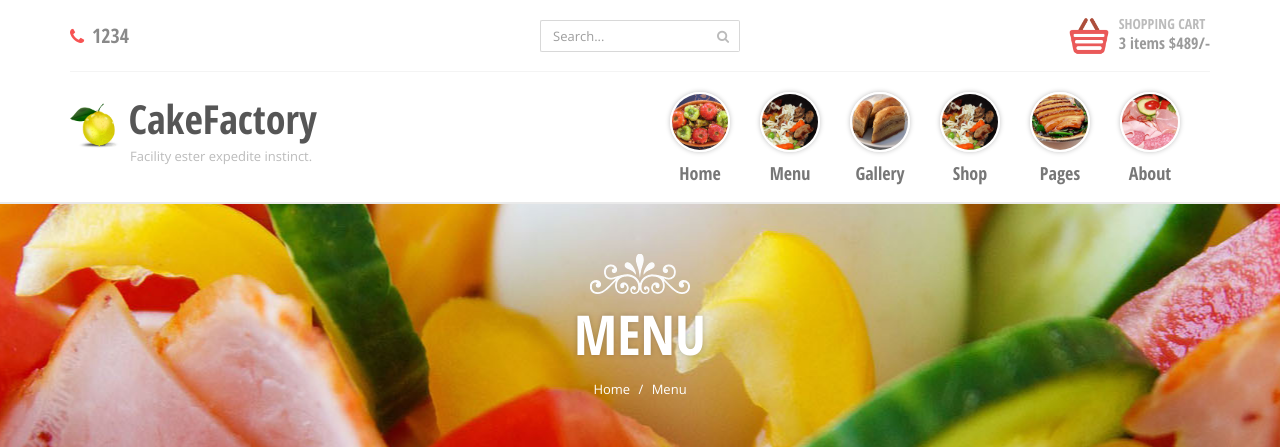
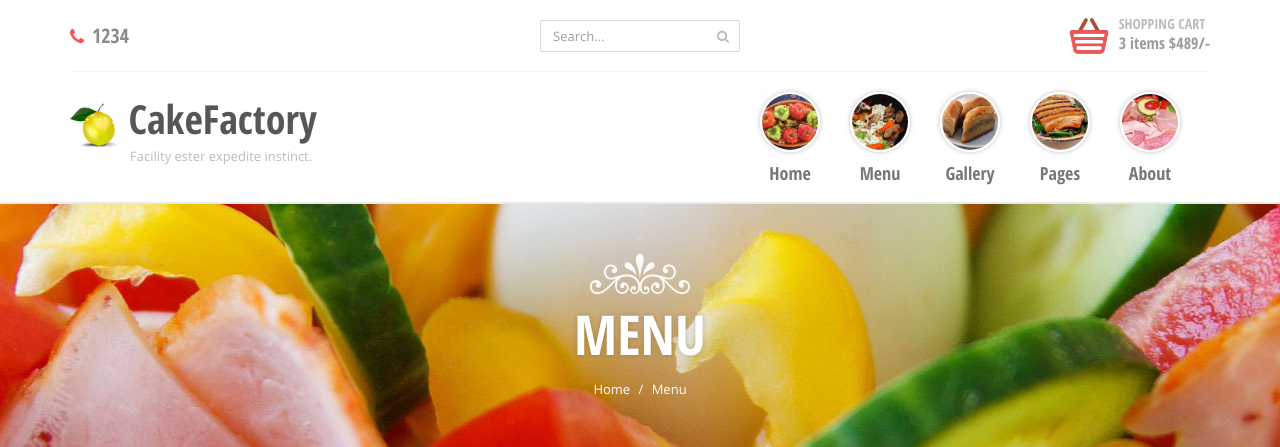
Before and after one commit to davidkim9204/projectgym, a Django app: template projectgym/board/templates/board/menu.html in a window 1280 px wide. Shown: the top 447 px of the page. Run offline with Django 3.2, Linux system fonts and the light colour scheme; the template is opened without the code that fills it, so the values that code supplies are empty; some libraries are stand-ins or nearby versions; some web fonts are replaced.

Commit message:
navbar4 삭제

```diff
--- a/projectgym/board/templates/board/menu.html
+++ b/projectgym/board/templates/board/menu.html
@@ -265,9 +265,7 @@
 												<a href="#" class="dropdown-toggle" data-toggle="dropdown"> Menu </a>
 											</li>
 											<li><a href="gallery.html"><img src="{% static "img/nav-menu/nav3.jpg" %}" class="img-responsive" alt="" /> Gallery</a></li>
-											<li class="dropdown">
-												<a href="#" class="dropdown-toggle" data-toggle="dropdown"><img src="{% static "img/nav-menu/nav4.jpg" %}" class="img-responsive" alt="" /> Shop </a>
-											</li>
+
 											<li class="dropdown">
 												<a href="#" class="dropdown-toggle" data-toggle="dropdown"><img src="{% static "img/nav-menu/nav5.jpg" %}" class="img-responsive" alt="" /> Pages </a>
 											</li>
```
